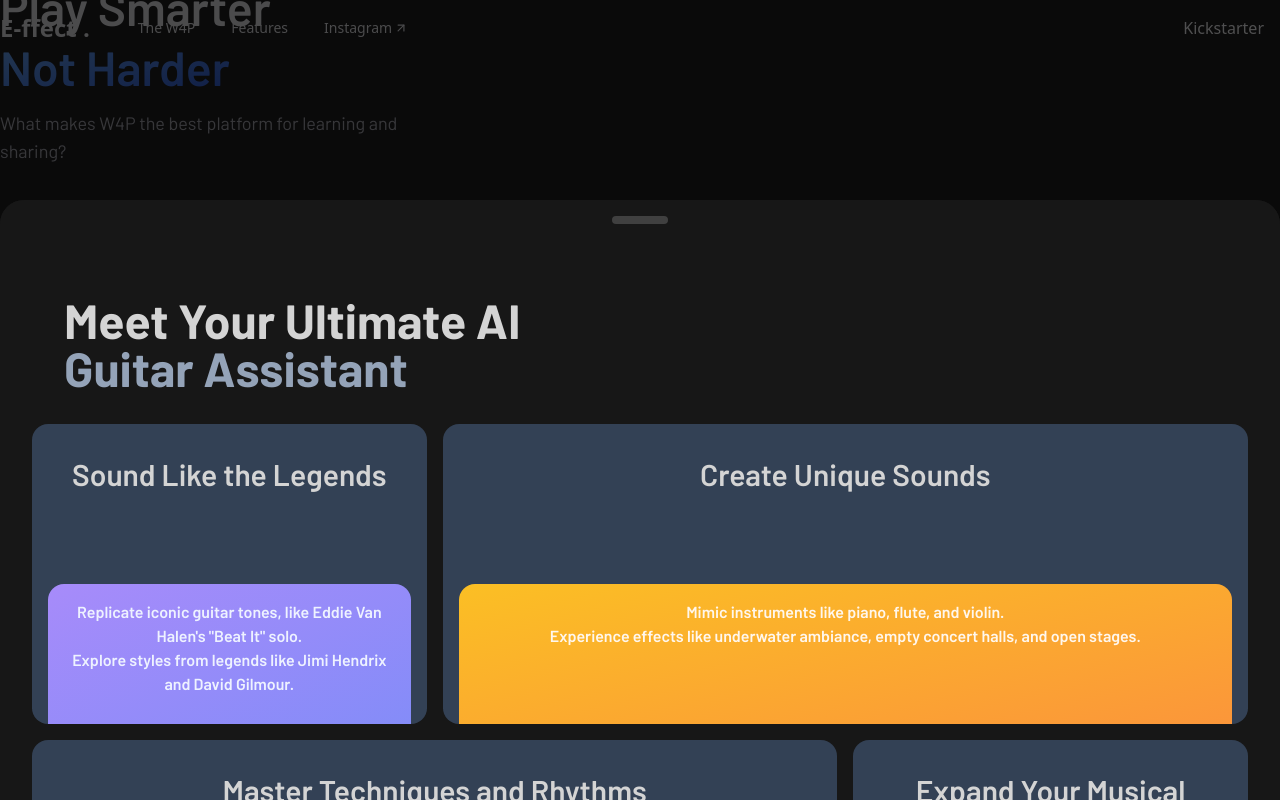
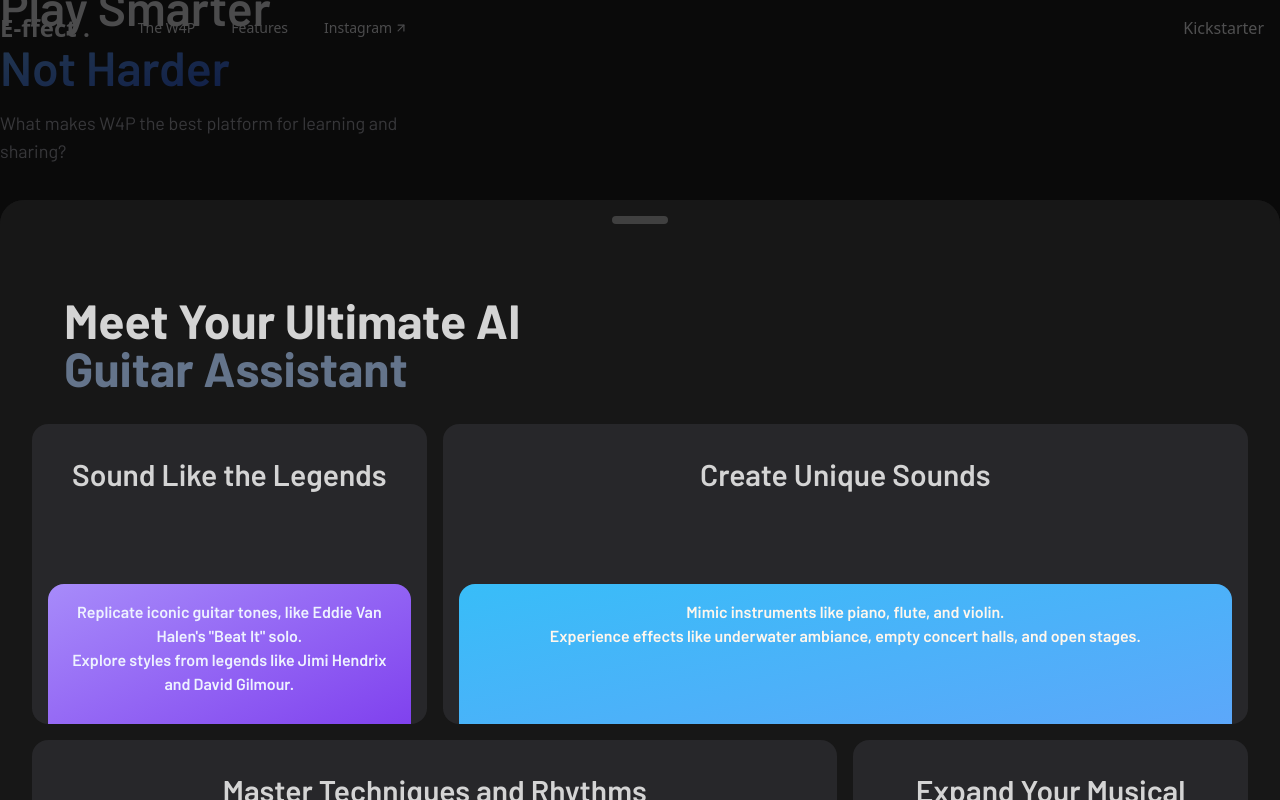
Before and after one commit to spooneyes/e-ffect-landing-final, a Next.js app: page / in a window 1280 px wide. Both pictures are taken after a click on the button "Read more". Shown: the part 779-1579 px from the top of the page. Built offline with nearby package versions, Linux system fonts and the light colour scheme; grey boxes are pictures that could not be loaded.

Commit message:
change color ai pres

```diff
--- a/src/components/features/grid/ModalContent/ProductContent.tsx
+++ b/src/components/features/grid/ModalContent/ProductContent.tsx
@@ -7,13 +7,13 @@ export const BouncyCardsFeatures = () => {
       <div className="mb-8 flex flex-col items-start justify-between gap-4 md:flex-row md:items-end md:px-8">
         <h2 className="max-w-lg text-4xl  font-bold text-neutral-300 md:text-5xl">
           Meet Your Ultimate AI
-          <span className="text-slate-400"> Guitar Assistant</span>
+          <span className="text-slate-500"> Guitar Assistant</span>
         </h2>
       </div>
       <div className="mb-4 grid grid-cols-12 gap-4">
         <BounceCard className="col-span-12 md:col-span-4">
           <CardTitle>Sound Like the Legends</CardTitle>
-          <div className="absolute bottom-0 left-4 right-4 top-32 translate-y-8 rounded-t-2xl bg-gradient-to-br from-violet-400 to-indigo-400 p-4 transition-transform duration-[250ms] group-hover:translate-y-4 group-hover:rotate-[2deg]">
+          <div className="absolute bottom-0 left-4 right-4 top-32 translate-y-8 rounded-t-2xl bg-gradient-to-br from-violet-400 to-violet-600 p-4 transition-transform duration-[250ms] group-hover:translate-y-4 group-hover:rotate-[2deg]">
             <span className="block text-center font-semibold text-indigo-50">
               Replicate iconic guitar tones, like Eddie Van Halen's "Beat It"
               solo. <br /> Explore styles from legends like Jimi Hendrix and
@@ -23,7 +23,7 @@ export const BouncyCardsFeatures = () => {
         </BounceCard>
         <BounceCard className="col-span-12 md:col-span-8">
           <CardTitle>Create Unique Sounds</CardTitle>
-          <div className="absolute bottom-0 left-4 right-4 top-32 translate-y-8 rounded-t-2xl bg-gradient-to-br from-amber-400 to-orange-400 p-4 transition-transform duration-[250ms] group-hover:translate-y-4 group-hover:rotate-[2deg]">
+          <div className="absolute bottom-0 left-4 right-4 top-32 translate-y-8 rounded-t-2xl bg-gradient-to-br from-sky-400 to-blue-400 p-4 transition-transform duration-[250ms] group-hover:translate-y-4 group-hover:rotate-[2deg]">
             <span className="block text-center font-semibold text-orange-50">
               Mimic instruments like piano, flute, and violin. <br /> Experience
               effects like underwater ambiance, empty concert halls, and open
@@ -44,7 +44,7 @@ export const BouncyCardsFeatures = () => {
         </BounceCard>
         <BounceCard className="col-span-12 md:col-span-4">
           <CardTitle>Expand Your Musical Imagination</CardTitle>
-          <div className="absolute bottom-0 left-4 right-4 top-32 translate-y-8 rounded-t-2xl bg-gradient-to-br from-pink-400 to-red-400 p-4 transition-transform duration-[250ms] group-hover:translate-y-4 group-hover:rotate-[2deg]">
+          <div className="absolute bottom-0 left-4 right-4 top-32 translate-y-8 rounded-t-2xl bg-gradient-to-br from-red-400 to-red-500 p-4 transition-transform duration-[250ms] group-hover:translate-y-4 group-hover:rotate-[2deg]">
             <span className="block text-center font-semibold text-red-50">
               Enjoy new sounds and redefine your musical journey. <br />
               Perfect for all skill levels, whether you're just starting out or
@@ -67,7 +67,7 @@ const BounceCard = ({
   return (
     <motion.div
       whileHover={{ scale: 0.95, rotate: "-1deg" }}
-      className={`group relative min-h-[300px] cursor-pointer overflow-hidden rounded-2xl bg-slate-700 p-8 ${className}`}
+      className={`group relative min-h-[300px] cursor-pointer overflow-hidden rounded-2xl bg-zinc-800 p-8 ${className}`}
     >
       {children}
     </motion.div>
```
